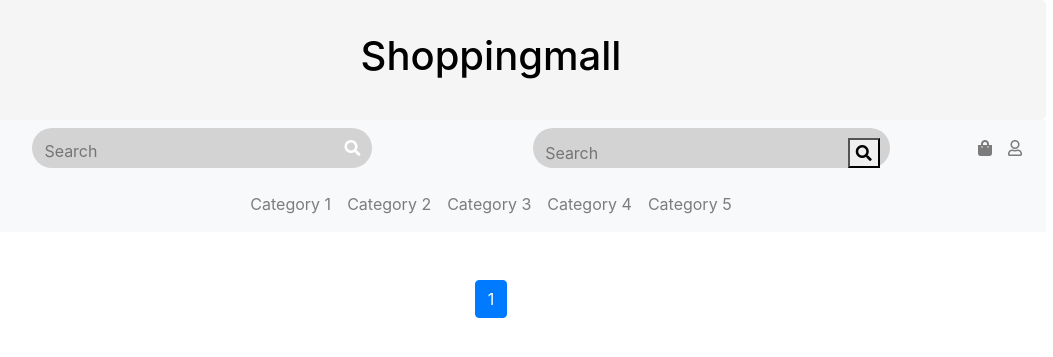
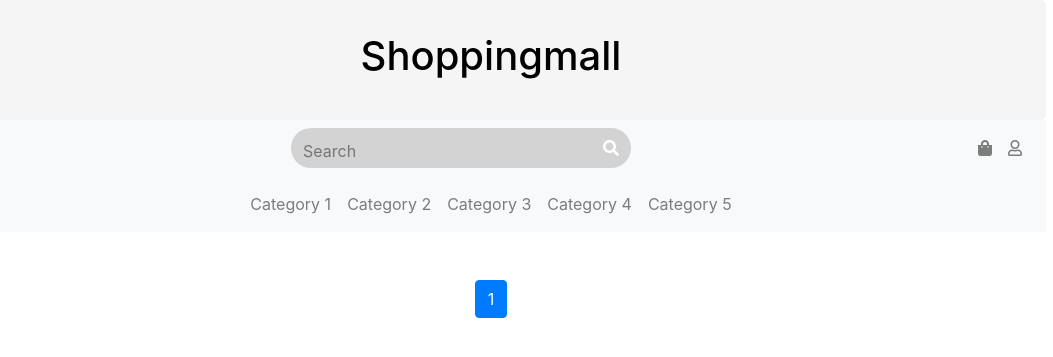
Before and after one commit to haneuu1/WebInterfaceDev, a Django app: page /product/ in a window 1280 px wide. Shown: the top 357 px of the page, without its empty margins (149-1202 px from the left). Run offline with Django 3.2, Linux system fonts and the light colour scheme; data that the repository does not hold is empty; some libraries are stand-ins or nearby versions.

Commit message:
Fix searchbar.html & Fix product_list.html

```diff
--- a/web_app/shopwindow/models.py
+++ b/web_app/shopwindow/models.py
@@ -17,8 +17,6 @@ class Category(models.Model):
 
     def __str__(self):
         return self.subject
-
-
 
 
 class Product(models.Model):
--- a/web_app/shopwindow/templates/shopwindow/product_list.html
+++ b/web_app/shopwindow/templates/shopwindow/product_list.html
@@ -5,9 +5,13 @@
 <div class="container">
 
     <div class="card-deck">
-        {% for product in object_list %}
-            {% include "product_card.html" %}
-        {% endfor %}
+        {% if object_list %}
+            {% for product in object_list %}
+                {% include "product_card.html" %}
+            {% endfor %}
+        {% elif search_term %}
+            <b>{{ search_term }}의 검색결과가 존재하지 않습니다!</b>
+        {% endif %}
     </div>
 
     <br>
--- a/web_app/templates/searchbar.html
+++ b/web_app/templates/searchbar.html
@@ -1,15 +1,9 @@
-<ul class="navbar-nav ml-auto mr-auto">
-    <div class="searchbar">
-        <input class="search_input" type="text" name="" placeholder="Search">
-        <a href="#" class="search_icon"><i class="fas fa-search"></i></a>
-    </div>
-</ul>
 
 <form class="navbar-nav ml-auto mr-auto" action="{% url 'shopwindow:search'  %}" method="post">
     {% csrf_token %}
     <div class="searchbar ">
         <input class="search_input " type="text" name="search_word" required="" id="id_search_word" placeholder="Search">
-        <button type="submit" class="transparents">
+        <button type="submit" class ='search_icon' style="border:transparent; background-color:transparent;">
             <i class="fas fa-search"></i>
         </button>
 
```
